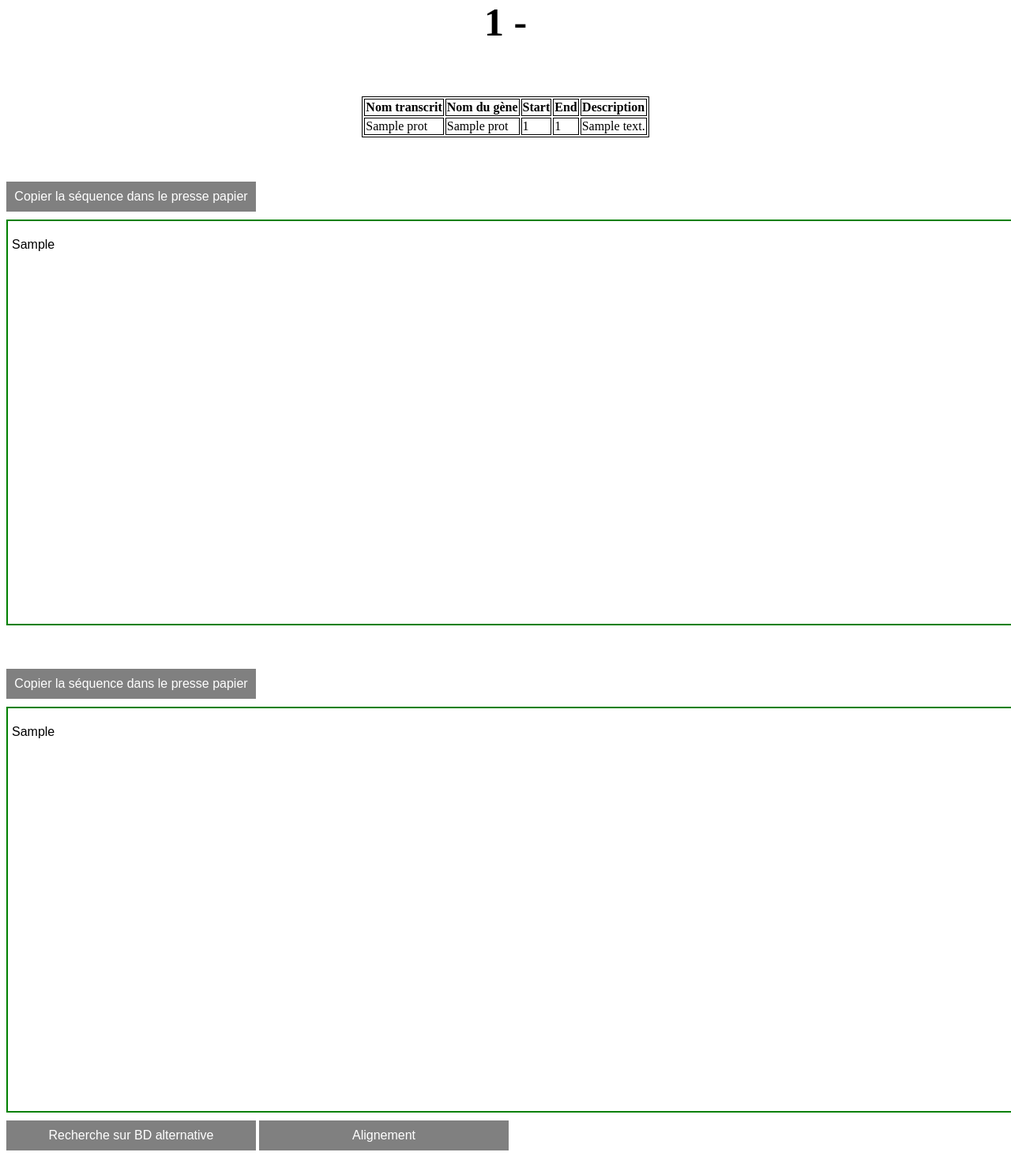
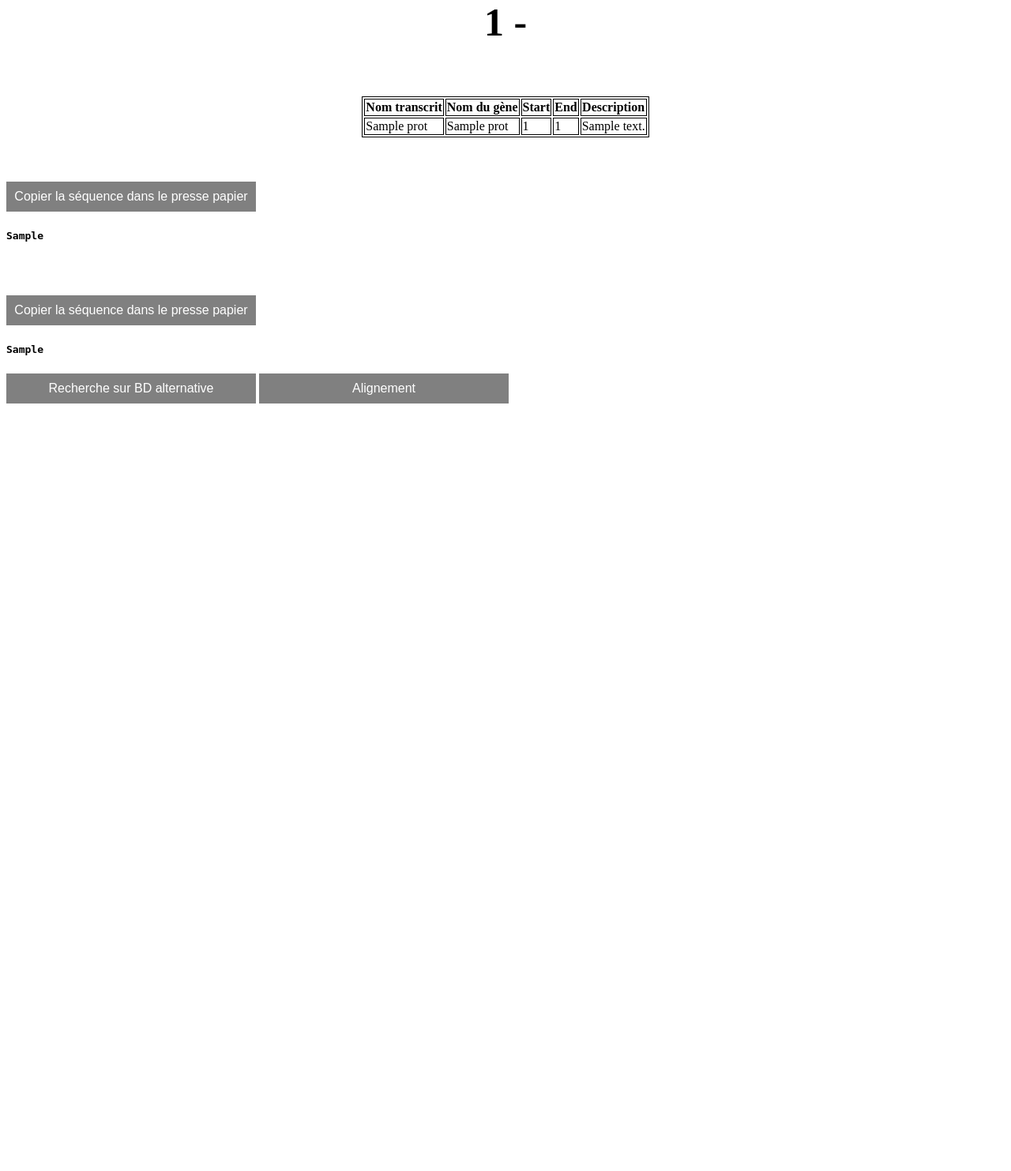
Before and after one commit to aliciabec/progWeb, a Django app: template progWeb/projet/templates/projet/r2.html in a window 1280 px wide; the page is wider, and only the part inside the window is pictured. Shown: the part 101-1584 px from the top of that part at 79% size. After the commit the page ends 612 px from the top of that part, so only its background shows below. Run offline with Django 4.2, Linux system fonts and the light colour scheme; the template is opened without the code that fills it: values that come from a table or form of the project are taken from there, others are empty; tables that the repository leaves empty hold one stand-in row (values such as "Sample post"); some libraries are stand-ins or nearby versions.

```diff
--- a/progWeb/projet/templates/projet/r2.html
+++ b/progWeb/projet/templates/projet/r2.html
@@ -70,14 +70,14 @@
             <h2><strong>Séquence nucléotidique : </h2>
 
             <button class="buttonclipboard" onclick="copyText('sequence_nuc')">Copier la séquence dans le presse papier</button>
-            <div style="width:1800px;height:500px;line-height:3em;overflow:scroll;padding:5px;background-color: white  ;color:black  ; border: 2px solid green;">
-            <p  id="sequence_nuc" class = "clipboard" style="word-wrap: break-word;">{{genome_prot.sequence_nucleotidique}}</p>
+            <div style="overflow-x:scroll;width: 1300px;" >
+                <pre  id="sequence_nuc" class = "clipboard" style="word-wrap: break-word;">{{genome_prot.sequence_nucleotidique}}</pre>
+            </div>
 
-            </div>
             <h2><strong>Séquence peptidique : </h2>
             <button class="buttonclipboard" onclick="copyText('sequence_pep')">Copier la séquence dans le presse papier</button>
-            <div style="width:1800px;height:500px;line-height:3em;overflow:scroll;padding:5px;background-color: white  ;color:black  ; border: 2px solid green;">
-            <p  id="sequence_pep" class="clipboard" style="word-wrap: break-word;">{{genome_prot.sequence_peptidique}}</p>
+            <div style="overflow-x:scroll;width: 1300px;" >
+                <pre  id="sequence_pep" class="clipboard" style="word-wrap: break-word;">{{genome_prot.sequence_peptidique}}</pre>
             </div>
 
             {% endfor %}
```
